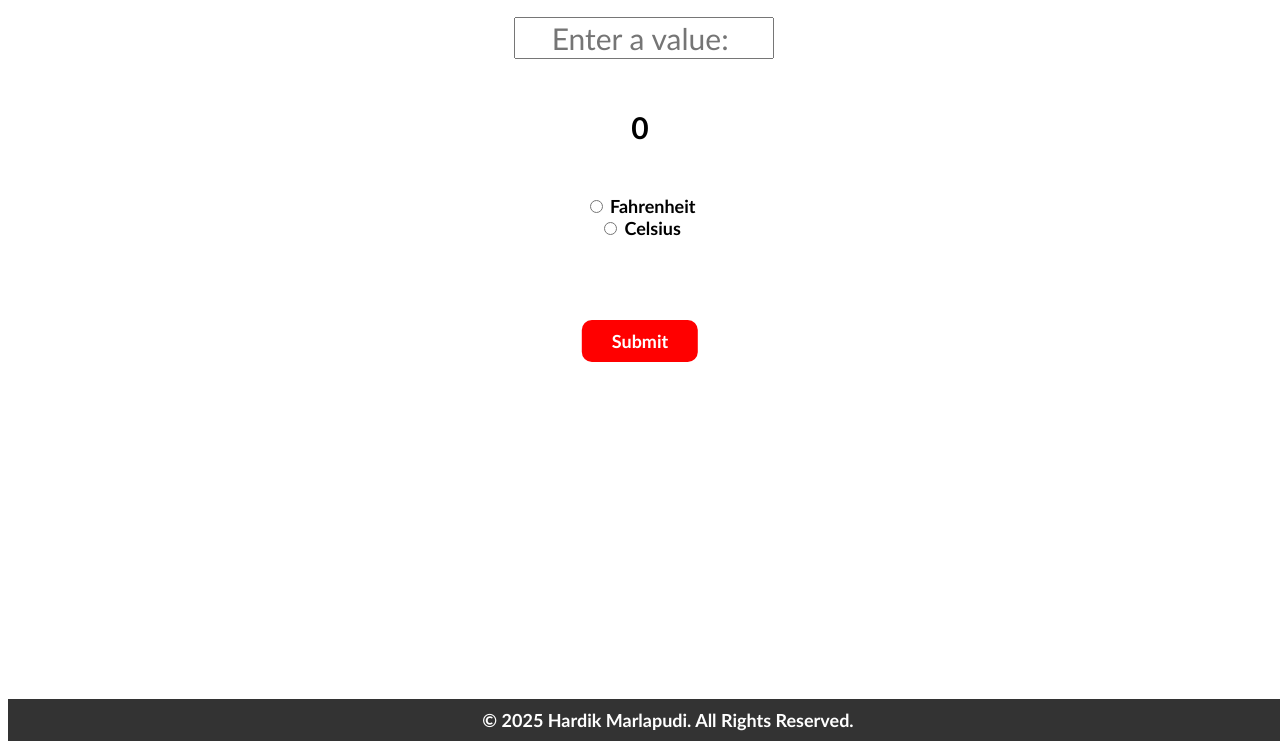
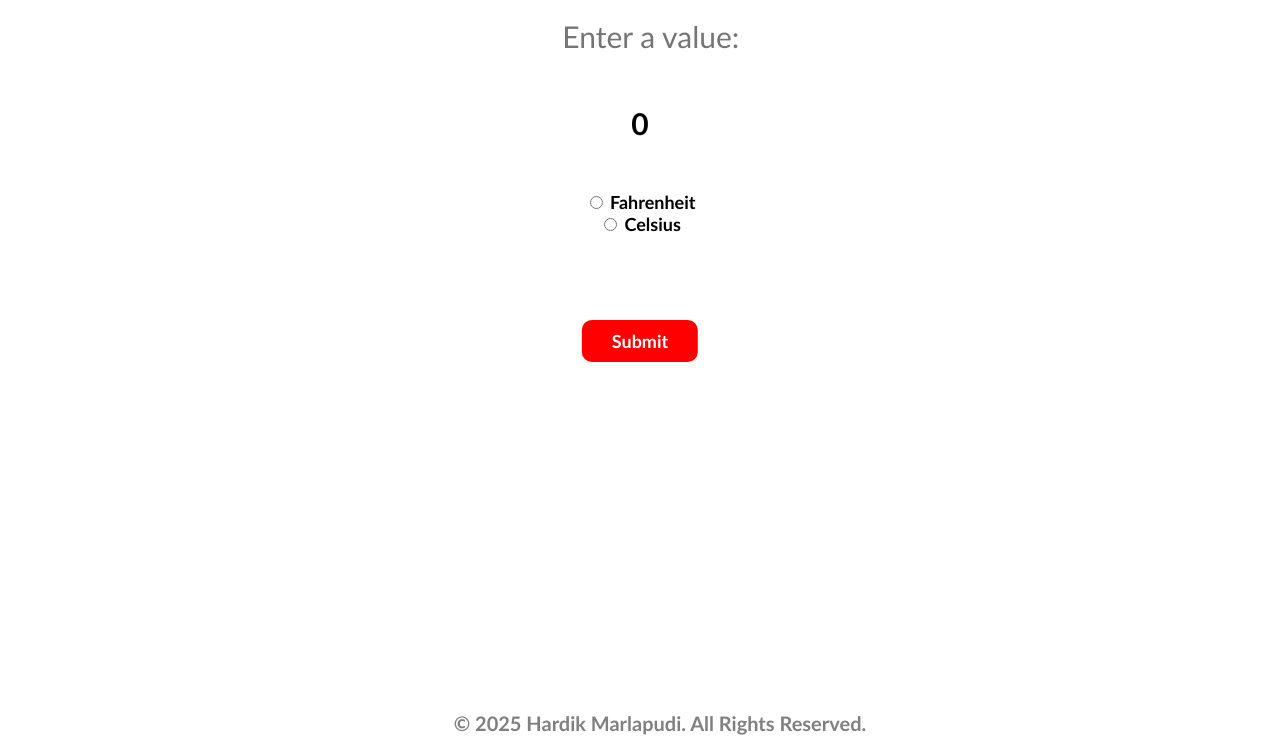
Before and after one commit to HardikMarlapudi/TemperatureConverter, a plain HTML site: page index.html in a window 1280 px wide. Shown: the part 59-804 px from the top of the page. Drawn offline with Linux system fonts and the light colour scheme.

Commit message:
fixed css styling and modified the footer

```diff
--- a/script.js
+++ b/script.js
@@ -11,16 +11,19 @@ submitBtn.onclick = function() {
         tempDisplay.textContent = "Please enter a number.";
     }
 
+    // Fahrenheit calculation
     if(fahrenheit.checked){
         const result = (inputValue * 9/5) + 32;
         tempDisplay.textContent = `${result.toFixed(2)}°F`;
     }
 
+    // Celsius calculation
     else if(celsius.checked){
         const result = (inputValue - 32) * 5/9;
         tempDisplay.textContent = `${result.toFixed(2)}°C`;
     }
 
+    // An alert message warning the user to enter a value and select either Fahrenheit or Celsius
     else {
         window.alert("Please enter a number and select a unit");
     }
--- a/styles.css
+++ b/styles.css
@@ -9,12 +9,13 @@ h1 {
     display: flex;
     justify-content: center;
     text-align: center;
-    margin-inline: 40%;
-    width: 20%;
+    margin-inline: 26%;
+    width: 50%;
     height: 20%;
     font-size: 30px;
     font-family:'Gill Sans', 'Gill Sans MT', Calibri, 'Trebuchet MS', sans-serif;
-    border-radius: (0, 0%, 45%);
+    border: none;
+    border-radius: calc(20, 30%, 40%);
     cursor: pointer;
 }
 
@@ -63,6 +64,7 @@ h1 {
     border: none;
     border-radius: 10px;
     transform: translate(-50%, -50%);
+    text-shadow: 50%;
     cursor: pointer;
 }
 
@@ -70,12 +72,14 @@ footer {
     display: flex;
     font-size: large;
     font-family:'Gill Sans', 'Gill Sans MT', Calibri, 'Trebuchet MS', sans-serif;
+    font-size: 20px;
     font-weight: bold;
     position: absolute;
     padding: 10px 20px;
-    bottom: 0;
+    top: 95%;
+    left: 0;
+    right: 100%;
     width: 100%;
     justify-content: center;
-    background-color: #333;
-    color: white;
+    color: grey;
 }
```
